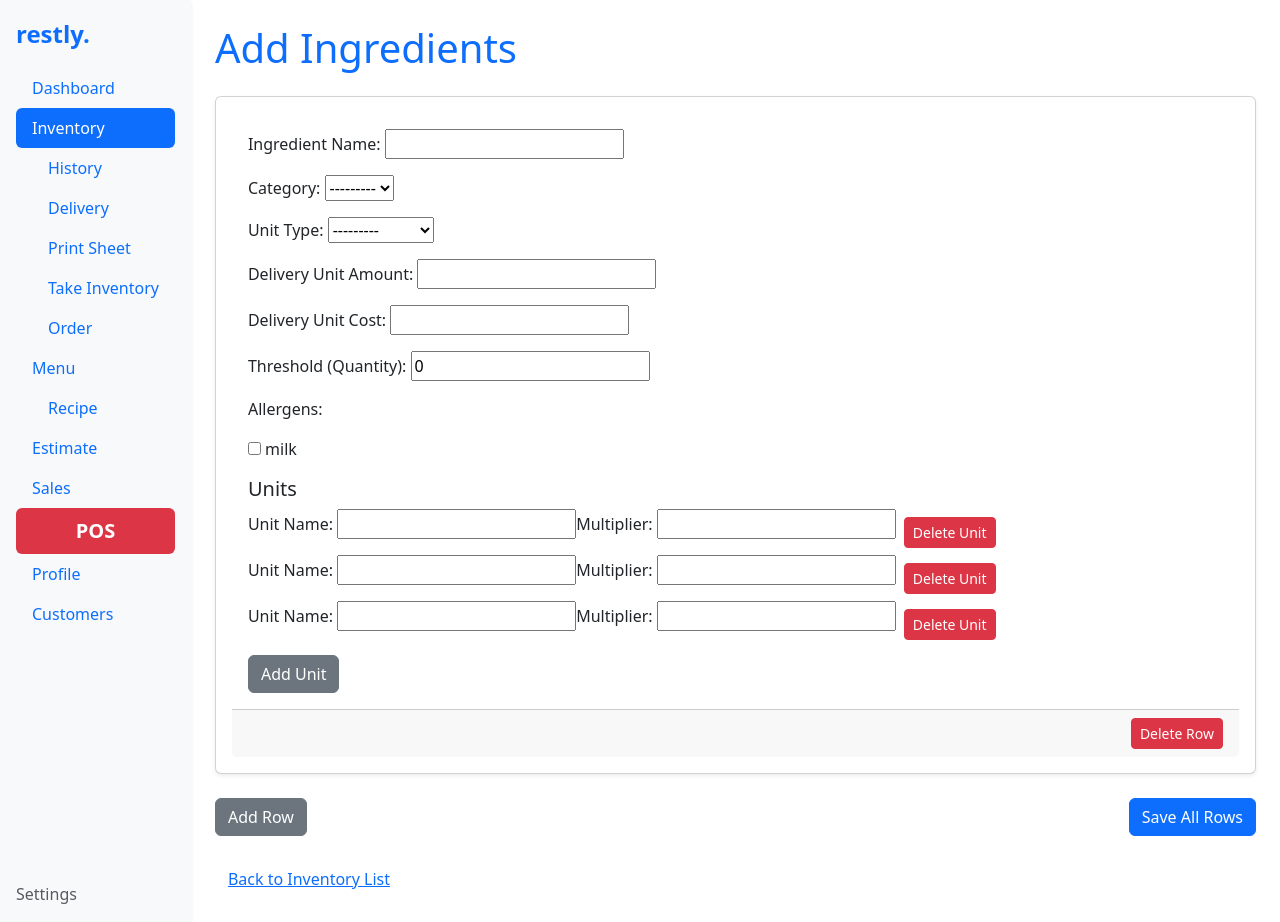
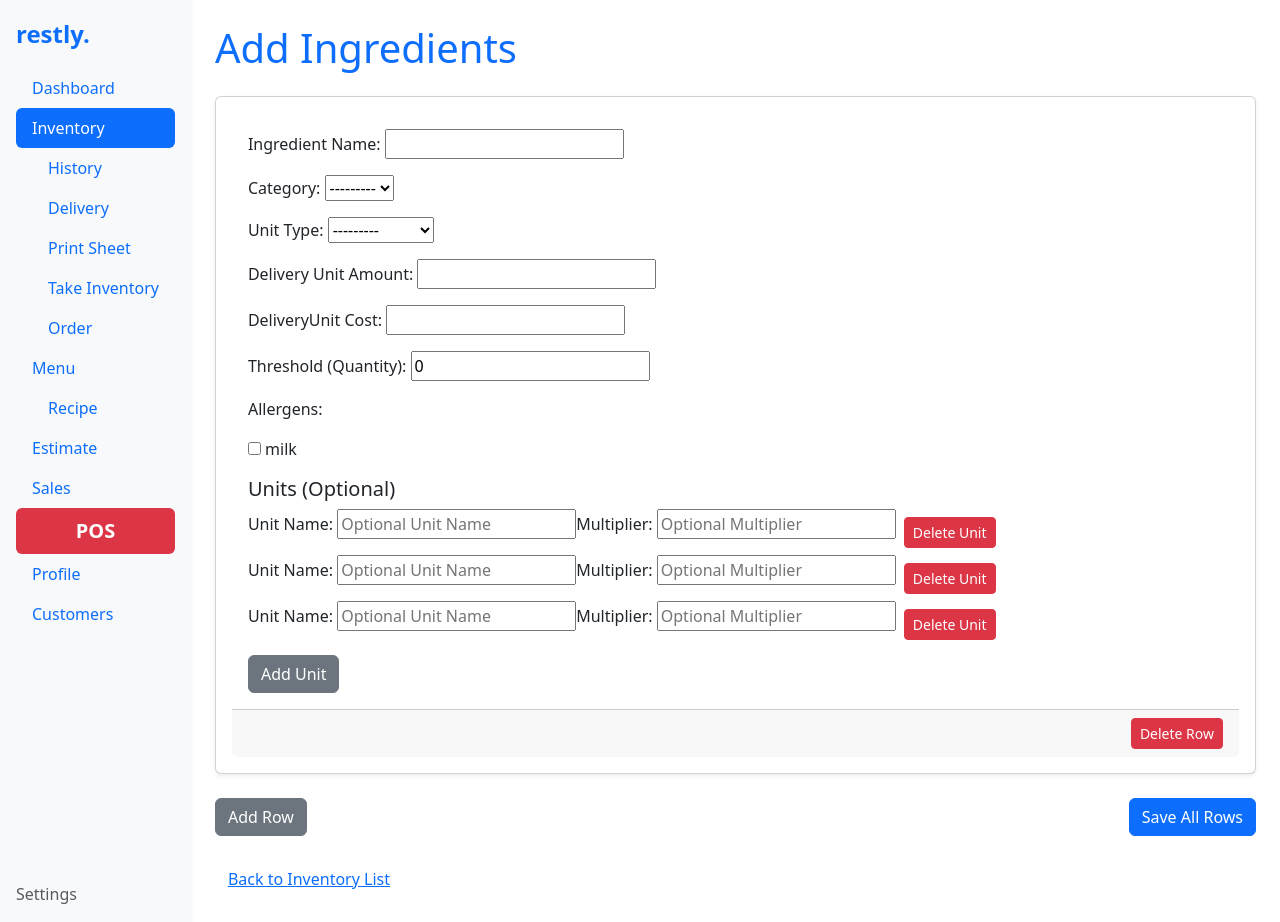
Before and after one commit to MaxIyad/restly, a Django app: page /inventory/row-add/ in a window 1280 px wide. Run offline with Django 5.2, Linux system fonts and the light colour scheme; data comes from the database, SQL or seed files in the repository; both versions use the stored data as it was after the commit; parts of the project's set-up code (start-up, migrations or seed data) failed here and were passed over.

```diff
--- a/inventory/forms.py
+++ b/inventory/forms.py
@@ -22,7 +22,7 @@ class IngredientForm(forms.ModelForm):
             'category': 'Category',
             'unit_type': 'Unit Type',
             'unit_multiplier': 'Delivery Unit Amount',
-            'unit_cost': 'Delivery Unit Cost',
+            'unit_cost': 'DeliveryUnit Cost',
             'threshold': 'Threshold (Quantity)',
         }
 
@@ -46,17 +46,28 @@ class UnitForm(forms.ModelForm):
             'name': 'Unit Name',
             'multiplier': 'Multiplier',
         }
+        widgets = {
+            'name': forms.TextInput(attrs={'placeholder': 'Optional Unit Name'}),
+            'multiplier': forms.NumberInput(attrs={'placeholder': 'Optional Multiplier'}),
+        }
 
     def clean(self):
         cleaned_data = super().clean()
         name = cleaned_data.get('name')
         multiplier = cleaned_data.get('multiplier')
 
+        # Allow the form to be valid if both fields are empty
         if not name and not multiplier:
-            return cleaned_data  # Allow empty forms but let view enforce "at least one required"
-        if not name or not multiplier:
-            raise forms.ValidationError("Both name and multiplier are required if one is filled.")
+            return cleaned_data  # Valid empty form
+
+        # Ensure both fields are filled if one is provided
+        if (name and not multiplier) or (multiplier and not name):
+            raise forms.ValidationError(
+                "Both 'name' and 'multiplier' are required if one is provided."
+            )
+
         return cleaned_data
+
 
 
 class CategoryForm(forms.ModelForm):
--- a/inventory/templates/inventory/row_add.html
+++ b/inventory/templates/inventory/row_add.html
@@ -23,7 +23,7 @@ Add Ingredients
             <div class="card-body">
                 {{ form.as_p }}
                 <div class="unit-section">
-                    <h5 class="mt-3">Units</h5>
+                    <h5 class="mt-3">Units (Optional)</h5>
                     <div class="unit-forms">
                         {% for unit_form in unit_formsets|slice:":3" %}
                         {% for unit in unit_form %}
@@ -74,10 +74,11 @@ document.addEventListener('DOMContentLoaded', () => {
             const newUnitRow = document.createElement('div');
             newUnitRow.className = 'unit-row d-flex align-items-center';
             newUnitRow.innerHTML = `
-                <input type="text" name="unit-name-${currentUnits}" class="form-control w-auto" placeholder="Unit Name">
-                <input type="number" name="unit-multiplier-${currentUnits}" class="form-control w-auto ms-2" placeholder="Multiplier">
-                <button type="button" class="btn btn-danger btn-sm ms-2 delete-unit">Delete Unit</button>
-            `;
+    <input type="text" name="unit-name-${currentUnits}" class="form-control w-auto" placeholder="Optional Unit Name">
+    <input type="number" name="unit-multiplier-${currentUnits}" class="form-control w-auto ms-2" placeholder="Optional Multiplier">
+    <button type="button" class="btn btn-danger btn-sm ms-2 delete-unit">Delete Unit</button>
+`;
+
 
             unitForms.appendChild(newUnitRow);
 
--- a/inventory/views.py
+++ b/inventory/views.py
@@ -78,29 +78,31 @@ def row_add(request):
                 unit_form_3 = UnitForm(request.POST, prefix=f"unit-{i}-3")
                 unit_formsets.append([unit_form_1, unit_form_2, unit_form_3])
 
-                # Validate at least one unit form
-                if not any(
-                    unit_form.cleaned_data
-                    for unit_form in [unit_form_1, unit_form_2, unit_form_3]
-                    if unit_form.is_valid() and (unit_form.cleaned_data.get('name') or unit_form.cleaned_data.get('multiplier'))
-                ):
+                # Validate unit forms and check if at least one unit is valid
+                unit_valid = False
+                for unit_form in [unit_form_1, unit_form_2, unit_form_3]:
+                    if unit_form.is_valid():
+                        if unit_form.cleaned_data.get('name') or unit_form.cleaned_data.get('multiplier'):
+                            unit_valid = True
+
+                if not unit_valid:
                     all_valid = False
                     formset._non_form_errors = "At least one unit must be filled for each ingredient."
-
-                if not all(unit_form.is_valid() for unit_form in [unit_form_1, unit_form_2, unit_form_3]):
-                    all_valid = False
+                    break  # Stop further processing if validation fails
 
             if all_valid:
                 for i, ingredient in enumerate(ingredients):
                     ingredient.save()
                     for unit_form in unit_formsets[i]:
-                        unit_instance = unit_form.save(commit=False)
-                        unit_instance.ingredient = ingredient
-                        unit_instance.save()
+                        if unit_form.is_valid() and (unit_form.cleaned_data.get('name') or unit_form.cleaned_data.get('multiplier')):
+                            unit_instance = unit_form.save(commit=False)
+                            unit_instance.ingredient = ingredient
+                            unit_instance.save()
                 messages.success(request, "Ingredients and units added successfully!")
                 return redirect('inventory')
 
         messages.error(request, "There was an error saving the ingredients. Please try again.")
+
     else:
         formset = IngredientFormSet(queryset=Ingredient.objects.none())
         unit_formsets = [
```
Also changed, not shown: db.sqlite3.
